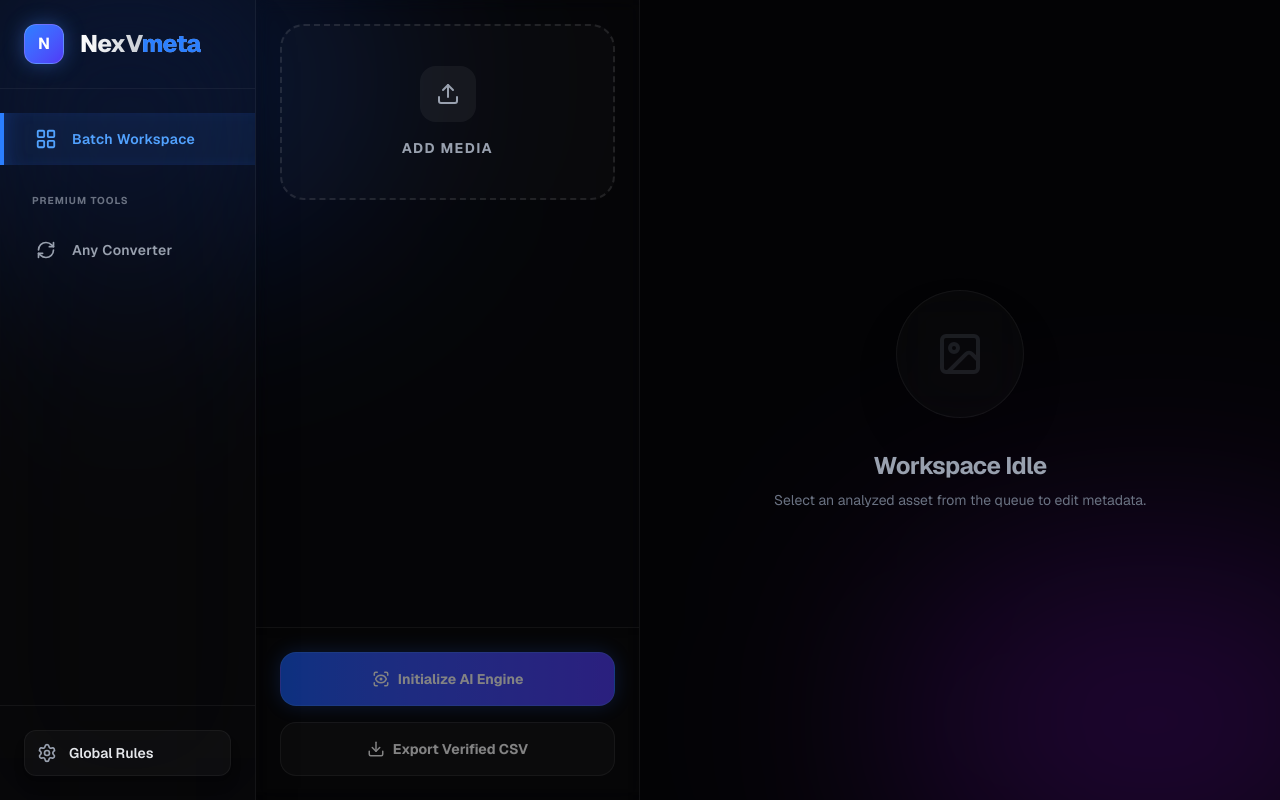
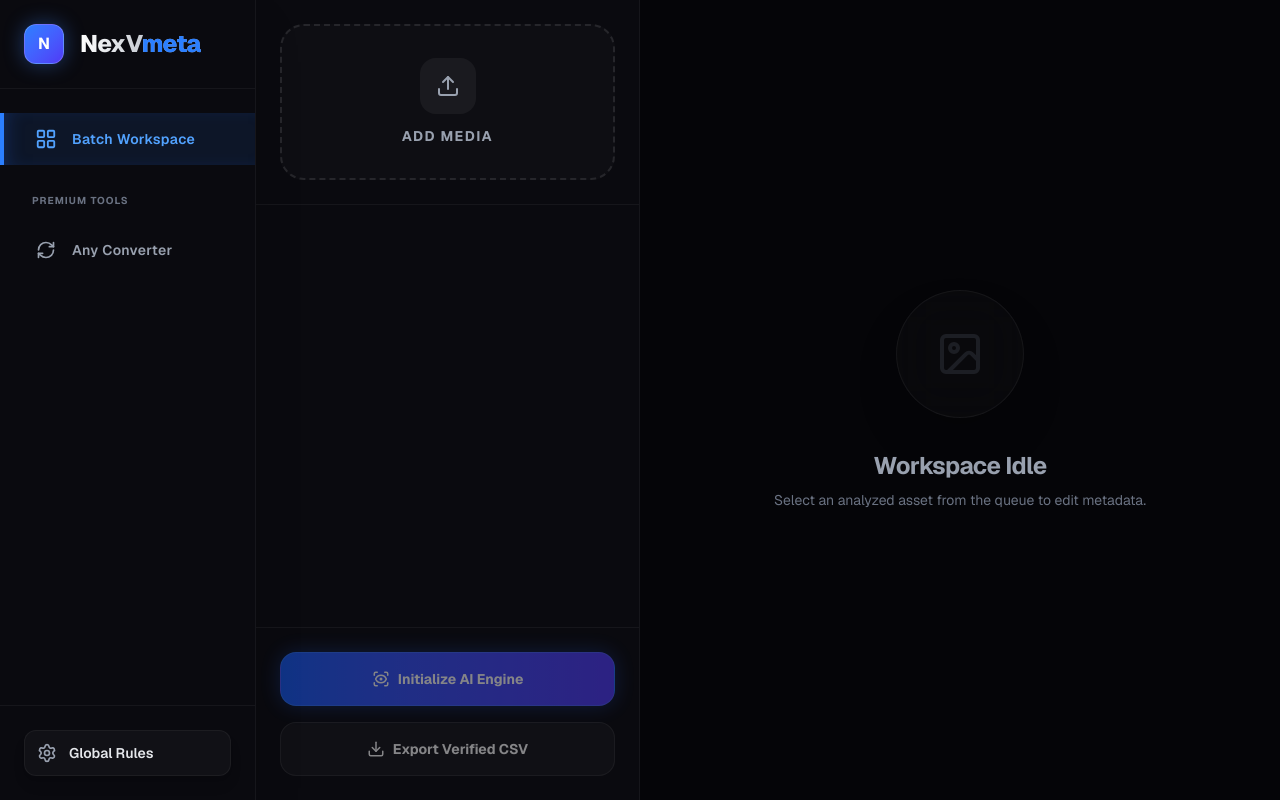
Before and after one commit to niloydevx/nexvmeta, a Next.js app: page / in a window 1280 px wide. Built offline with nearby package versions, Linux system fonts and the light colour scheme.

Commit message:
Enhance FileItem type with errorMessage property
Added errorMessage property to FileItem type and updated related logic to handle error messages during file processing.

```diff
--- a/app/page.tsx
+++ b/app/page.tsx
@@ -5,11 +5,10 @@ import { createClient } from '@supabase/supabase-js';
 import { motion, AnimatePresence } from 'framer-motion';
 import {
   Upload, CheckCircle, XCircle, Sparkles, ScanEye, Download, Settings, LayoutGrid,
-  RefreshCw, Sliders, Box, Save, ShieldAlert, Plus, Edit3, Image as ImageIcon, Trash2
+  RefreshCw, Sliders, Box, Save, ShieldAlert, Plus, Edit3, Image as ImageIcon, Trash2, RotateCcw
 } from "lucide-react";
 
 // --- CONFIG ---
-// HARDCODED SUPABASE CLIENT (Bypasses Vercel Limits)
 const supabase = createClient(
   "https://wfwvaxchezdbqnxqtvkm.supabase.co",
   "sb_publishable_qkpIryzPwii4fKn6lE_baQ_EGwIO5ky"
@@ -18,7 +17,7 @@ const supabase = createClient(
 // --- TYPES ---
 type SettingsState = { titleMin: number; titleMax: number; keywordMin: number; keywordMax: number; descMin: number; descMax: number; platform: string; resolution: "4K" | "8K"; };
 type AnalysisResult = { meta: { title: string; description: string; keywords: { tag: string; relevance: number }[]; category: number }; technical: { quality_score: number; notes: string }; prompts: { sanitized_prompt: string }; };
-type FileItem = { id: string; file?: File; preview: string; status: "idle" | "uploading" | "analyzing" | "done" | "error"; result: AnalysisResult | null; publicUrl?: string; name: string; size: number; };
+type FileItem = { id: string; file?: File; preview: string; status: "idle" | "uploading" | "analyzing" | "done" | "error"; result: AnalysisResult | null; publicUrl?: string; name: string; size: number; errorMessage?: string; };
 
 // --- GLASSY TOAST SYSTEM ---
 function Toast({ message, type, onClose }: { message: string, type: 'success'|'error'|'info', onClose: () => void }) {
@@ -40,28 +39,20 @@ export default function NexVmetaPro() {
   const [activeView, setActiveView] = useState("dashboard");
   const [showSettings, setShowSettings] = useState(false);
   const [toast, setToast] = useState<{message: string, type: 'success'|'error'|'info'} | null>(null);
-
-  // LIFTED STATE: Queue lives here so it never resets on section change
   const [queue, setQueue] = useState<FileItem[]>([]);
   const [selectedId, setSelectedId] = useState<string | null>(null);
-
   const [settings, setSettings] = useState<SettingsState>({ titleMin: 15, titleMax: 70, keywordMin: 30, keywordMax: 49, descMin: 50, descMax: 200, platform: "Adobe Stock", resolution: "8K" });
 
   const showToast = (message: string, type: 'success'|'error'|'info' = 'info') => setToast({message, type});
 
-  // Local Storage Hydration (Survives Refresh for completed items)
   useEffect(() => {
     const saved = localStorage.getItem('nexvmeta_queue');
     if (saved) {
-      try {
-        const parsed = JSON.parse(saved);
-        setQueue(parsed);
-      } catch (e) {}
+      try { setQueue(JSON.parse(saved)); } catch (e) {}
     }
   }, []);
 
   useEffect(() => {
-    // Only save items with URLs (raw File objects can't be saved to localStorage)
     const savableQueue = queue.map(q => ({ ...q, file: undefined })).filter(q => q.publicUrl);
     localStorage.setItem('nexvmeta_queue', JSON.stringify(savableQueue));
   }, [queue]);
@@ -83,12 +74,8 @@ export default function NexVmetaPro() {
   return (
     <div className="h-screen bg-[#030305] text-white font-sans flex overflow-hidden relative selection:bg-blue-500/40">
 
-      {/* Ambient Background Orbs */}
-      <div className="absolute top-[-10%] left-[-10%] w-[40%] h-[40%] bg-blue-600/20 rounded-full blur-[120px] pointer-events-none mix-blend-screen"></div>
-      <div className="absolute bottom-[-10%] right-[-10%] w-[40%] h-[40%] bg-purple-600/20 rounded-full blur-[120px] pointer-events-none mix-blend-screen"></div>
-
       {/* GLASSY SIDEBAR */}
-      <aside className="w-20 lg:w-64 bg-white/[0.02] border-r border-white/[0.05] backdrop-blur-3xl flex flex-col z-20 shadow-2xl">
+      <aside className="w-20 lg:w-64 bg-[#0a0a0f] border-r border-white/[0.05] flex flex-col z-20 shadow-2xl">
         <div className="p-6 border-b border-white/[0.05] flex items-center gap-4">
            <div className="w-10 h-10 bg-gradient-to-br from-blue-500 to-indigo-600 rounded-xl flex items-center justify-center font-bold text-white shadow-[0_0_20px_rgba(59,130,246,0.4)] border border-white/20">N</div>
            <span className="font-extrabold text-2xl tracking-tight hidden lg:block bg-clip-text text-transparent bg-gradient-to-r from-white to-gray-400">NexV<span className="text-blue-500">meta</span></span>
@@ -109,12 +96,12 @@ export default function NexVmetaPro() {
       </aside>
 
       {/* MAIN CONTENT */}
-      <main className="flex-1 relative z-10 overflow-hidden">
+      <main className="flex-1 relative z-10 overflow-hidden bg-[#050508]">
         {activeView === "dashboard" && <DashboardView settings={settings} showToast={showToast} queue={queue} setQueue={setQueue} selectedId={selectedId} setSelectedId={setSelectedId} removeQueueItem={removeQueueItem} clearAllQueue={clearAllQueue} />}
         {activeView === "converter" && <ConverterView showToast={showToast} />}
       </main>
 
-      {/* SETTINGS MODAL (INPUT BOXES INSTEAD OF SLIDERS) */}
+      {/* SETTINGS MODAL */}
       <AnimatePresence>
         {showSettings && (
           <motion.div initial={{ opacity: 0 }} animate={{ opacity: 1 }} exit={{ opacity: 0 }} className="absolute inset-0 z-50 flex items-center justify-end bg-black/60 backdrop-blur-md p-4">
@@ -124,7 +111,6 @@ export default function NexVmetaPro() {
                   <button onClick={() => setShowSettings(false)} className="bg-white/5 p-2 rounded-full hover:bg-red-500/20 hover:text-red-400 transition-colors border border-white/5"><XCircle size={18}/></button>
               </div>
               <div className="space-y-8">
-                  {/* Upscale Target Toggle */}
                   <div className="bg-gradient-to-br from-blue-900/20 to-purple-900/20 p-5 rounded-2xl border border-blue-500/20 shadow-inner">
                     <label className="text-[10px] text-blue-300 font-bold uppercase tracking-widest block mb-3">AI Generation Target</label>
                     <div className="flex bg-black/40 rounded-xl p-1 border border-white/5">
@@ -137,12 +123,7 @@ export default function NexVmetaPro() {
                     </div>
                   </div>
 
-                  {/* Range Input Boxes */}
-                  {[
-                    { label: "Title Length", minKey: "titleMin", maxKey: "titleMax" },
-                    { label: "Description Length", minKey: "descMin", maxKey: "descMax" },
-                    { label: "Keywords Count", minKey: "keywordMin", maxKey: "keywordMax" }
-                  ].map((s: any, idx) => (
+                  {[ { label: "Title Length", minKey: "titleMin", maxKey: "titleMax" }, { label: "Description Length", minKey: "descMin", maxKey: "descMax" }, { label: "Keywords Count", minKey: "keywordMin", maxKey: "keywordMax" } ].map((s: any, idx) => (
                     <div key={idx} className="space-y-3">
                       <label className="text-[10px] text-gray-400 font-bold uppercase tracking-widest">{s.label}</label>
                       <div className="flex gap-4 items-center">
@@ -179,16 +160,14 @@ function DashboardView({ settings, showToast, queue, setQueue, selectedId, setSe
 
   const handleFiles = (files: FileList | File[]) => {
     const newFiles = Array.from(files).map(file => ({
-      id: Math.random().toString(36).substr(2, 9),
-      file,
-      preview: URL.createObjectURL(file),
-      name: file.name,
-      size: file.size,
-      status: "idle" as const,
-      result: null
+      id: Math.random().toString(36).substr(2, 9), file, preview: URL.createObjectURL(file), name: file.name, size: file.size, status: "idle" as const, result: null
     }));
     setQueue((prev: any) => [...prev, ...newFiles]);
     showToast(`Added ${newFiles.length} assets to workspace`, 'info');
+  };
+
+  const retryErrors = () => {
+    setQueue((prev: any) => prev.map((q: any) => q.status === 'error' ? { ...q, status: 'idle', errorMessage: undefined } : q));
   };
 
   const runBatch = async () => {
@@ -196,20 +175,26 @@ function DashboardView({ settings, showToast, queue, setQueue, selectedId, setSe
     const pending = queue.filter((q:any) => q.status === "idle" && q.file);
     for (const item of pending) {
       try {
-        setQueue((prev:any) => prev.map((q:any) => q.id === item.id ? { ...q, status: "uploading" } : q));
+        setQueue((prev:any) => prev.map((q:any) => q.id === item.id ? { ...q, status: "uploading", errorMessage: undefined } : q));
         const fileName = `${Date.now()}-${item.file.name.replace(/[^a-zA-Z0-9.]/g, '')}`;
         const { error: uploadError } = await supabase.storage.from('nexvmeta-uploads').upload(fileName, item.file);
-        if (uploadError) throw new Error(uploadError.message);
+        if (uploadError) throw new Error(`Upload Failed: ${uploadError.message}`);
 
         const { data: { publicUrl } } = supabase.storage.from('nexvmeta-uploads').getPublicUrl(fileName);
         setQueue((prev:any) => prev.map((q:any) => q.id === item.id ? { ...q, status: "analyzing", publicUrl } : q));
 
         const analyzeRes = await fetch("/api/analyze", { method: "POST", headers: { "Content-Type": "application/json" }, body: JSON.stringify({ imageUrl: publicUrl, settings }) });
         const data = await analyzeRes.json();
-        if(data.error) throw new Error(data.error);
+
+        if (!analyzeRes.ok || data.error) throw new Error(data.error || `AI Error (${analyzeRes.status})`);
 
         setQueue((prev:any) => prev.map((q:any) => q.id === item.id ? { ...q, status: "done", result: data } : q));
-      } catch (err) { setQueue((prev:any) => prev.map((q:any) => q.id === item.id ? { ...q, status: "error" } : q)); }
+      } catch (err: any) {
+        setQueue((prev:any) => prev.map((q:any) => q.id === item.id ? { ...q, status: "error", errorMessage: err.message } : q));
+      }
+
+      // Throttle to prevent 429 Too Many Requests
+      await new Promise(resolve => setTimeout(resolve, 1500));
     }
     setProcessing(false);
     showToast("AI Batch Analysis Complete", 'success');
@@ -258,21 +243,27 @@ function DashboardView({ settings, showToast, queue, setQueue, selectedId, setSe
        </AnimatePresence>
 
        {/* Left Queue Manager */}
-       <div className="w-96 bg-white/[0.01] border-r border-white/[0.05] flex flex-col z-10 backdrop-blur-sm">
-          <div className="p-6">
+       <div className="w-96 bg-[#0a0a0f] border-r border-white/[0.05] flex flex-col z-10">
+          <div className="p-6 border-b border-white/[0.05]">
              <input type="file" multiple ref={fileInputRef} className="hidden" onChange={(e) => e.target.files && handleFiles(e.target.files)}/>
-             <button onClick={() => fileInputRef.current?.click()} className="w-full py-10 bg-white/[0.02] border-2 border-dashed border-white/10 hover:border-blue-500 hover:bg-blue-500/5 rounded-3xl flex flex-col items-center gap-4 transition-all group">
+             <button onClick={() => fileInputRef.current?.click()} className="w-full py-8 bg-white/[0.02] border-2 border-dashed border-white/10 hover:border-blue-500 hover:bg-blue-500/5 rounded-3xl flex flex-col items-center gap-3 transition-all group">
                 <div className="p-4 bg-white/5 group-hover:bg-blue-500/20 rounded-2xl transition-colors"><Upload size={24} className="text-gray-400 group-hover:text-blue-400"/></div>
                 <span className="text-sm font-bold uppercase tracking-widest text-gray-400 group-hover:text-blue-400">Add Media</span>
              </button>
+
              {queue.length > 0 && (
                <div className="mt-4 flex justify-between items-center px-2">
                  <span className="text-xs font-bold text-gray-500 uppercase">{queue.length} Assets</span>
-                 <button onClick={clearAllQueue} className="text-[10px] bg-red-500/10 hover:bg-red-500/20 text-red-400 border border-red-500/20 px-3 py-1.5 rounded-lg font-bold uppercase tracking-wider transition-all">Clean All</button>
+                 <div className="flex gap-2">
+                   {queue.some((q: any) => q.status === 'error') && (
+                     <button onClick={retryErrors} className="text-[10px] bg-blue-500/10 hover:bg-blue-500/20 text-blue-400 border border-blue-500/20 px-2.5 py-1.5 rounded-lg font-bold uppercase tracking-wider flex items-center gap-1"><RotateCcw size={12}/> Retry</button>
+                   )}
+                   <button onClick={clearAllQueue} className="text-[10px] bg-red-500/10 hover:bg-red-500/20 text-red-400 border border-red-500/20 px-2.5 py-1.5 rounded-lg font-bold uppercase tracking-wider transition-all">Clean All</button>
+                 </div>
                </div>
              )}
           </div>
-          <div className="flex-1 overflow-y-auto px-6 space-y-3 custom-scrollbar pb-6">
+          <div className="flex-1 overflow-y-auto px-6 space-y-3 pt-4 custom-scrollbar pb-6">
              <AnimatePresence>
                {queue.map((item:any) => (
                   <motion.div initial={{opacity:0, y:10}} animate={{opacity:1, y:0}} exit={{opacity:0, scale:0.9}} key={item.id} onClick={() => setSelectedId(item.id)}
@@ -280,10 +271,11 @@ function DashboardView({ settings, showToast, queue, setQueue, selectedId, setSe
                      <img src={item.publicUrl || item.preview} className="w-14 h-14 rounded-xl object-cover shadow-md bg-gray-900"/>
                      <div className="min-w-0 flex-1">
                         <p className="text-sm font-semibold truncate text-gray-200 pr-6">{item.name}</p>
-                        <div className="mt-2 flex items-center">
+                        <div className="mt-2 flex items-center flex-wrap gap-2">
                           <span className={`text-[10px] px-2.5 py-1 rounded-md uppercase font-bold tracking-wider ${item.status === 'done' ? 'bg-emerald-500/20 text-emerald-400 border border-emerald-500/20' : item.status === 'error' ? 'bg-red-500/20 text-red-400 border border-red-500/20' : item.status === 'idle' ? 'bg-white/5 text-gray-400 border border-white/5' : 'bg-blue-500/20 text-blue-400 border border-blue-500/20 animate-pulse'}`}>
                             {item.status}
                           </span>
+                          {item.errorMessage && <span className="text-[9px] text-red-400 font-mono truncate max-w-[120px]" title={item.errorMessage}>{item.errorMessage}</span>}
                         </div>
                      </div>
                      <button onClick={(e) => removeQueueItem(item.id, e)} className="absolute right-3 top-3 p-2 bg-red-500/0 text-gray-500 hover:text-red-400 hover:bg-red-500/10 rounded-lg opacity-0 group-hover:opacity-100 transition-all">
@@ -293,7 +285,7 @@ function DashboardView({ settings, showToast, queue, setQueue, selectedId, setSe
                ))}
              </AnimatePresence>
           </div>
-          <div className="p-6 border-t border-white/[0.05] bg-black/20 backdrop-blur-md space-y-4">
+          <div className="p-6 border-t border-white/[0.05] bg-[#0a0a0f] space-y-4">
              <button onClick={runBatch} disabled={processing || queue.filter((q:any) => q.status === 'idle').length === 0} className="w-full bg-gradient-to-r from-blue-600 to-indigo-600 hover:from-blue-500 hover:to-indigo-500 disabled:opacity-50 text-white py-4 rounded-2xl font-bold text-sm flex items-center justify-center gap-2 shadow-[0_0_20px_rgba(37,99,235,0.4)] transition-all border border-blue-400/30">
                {processing ? <RefreshCw className="animate-spin" size={18}/> : <ScanEye size={18}/>} Initialize AI Engine
              </button>
```
